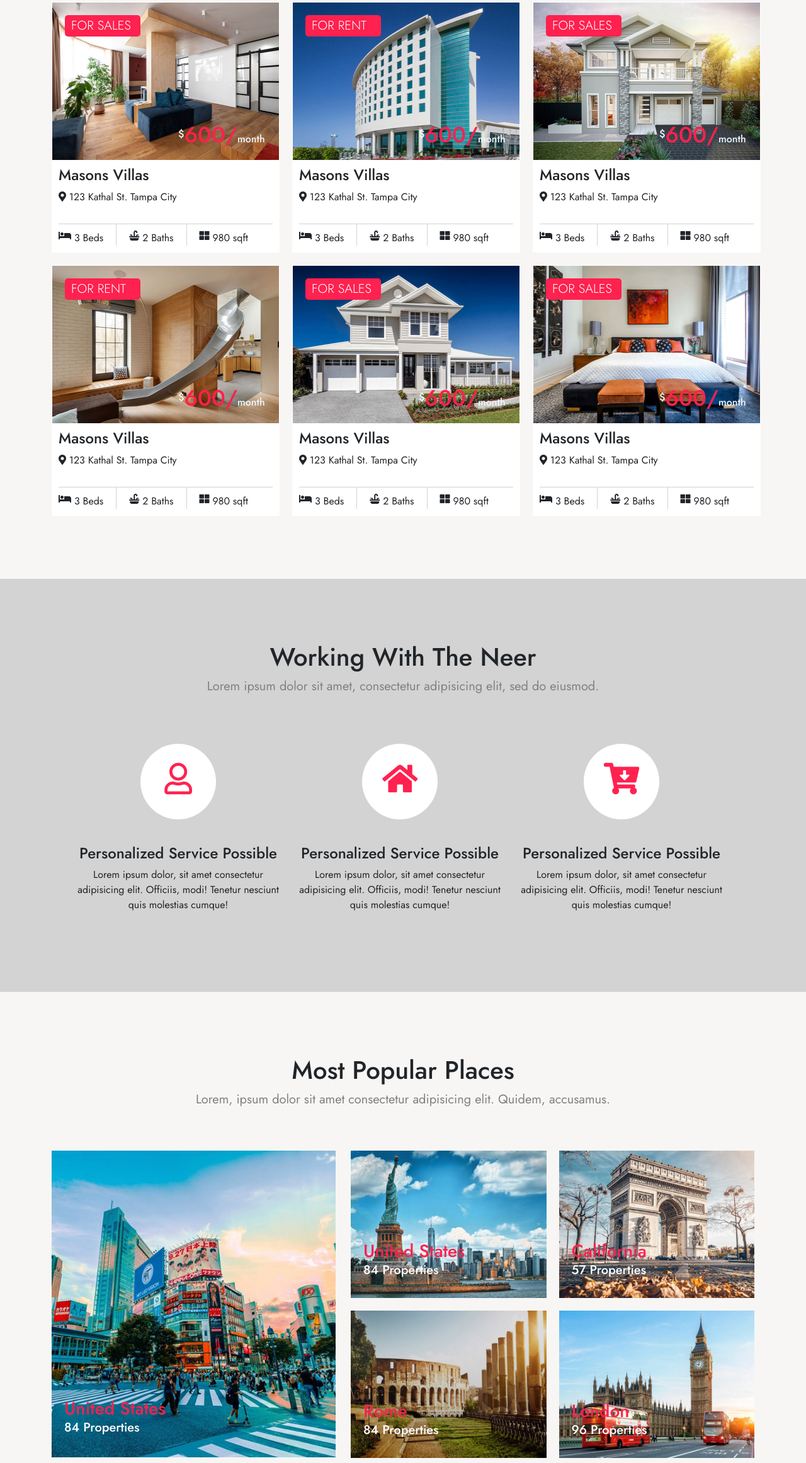
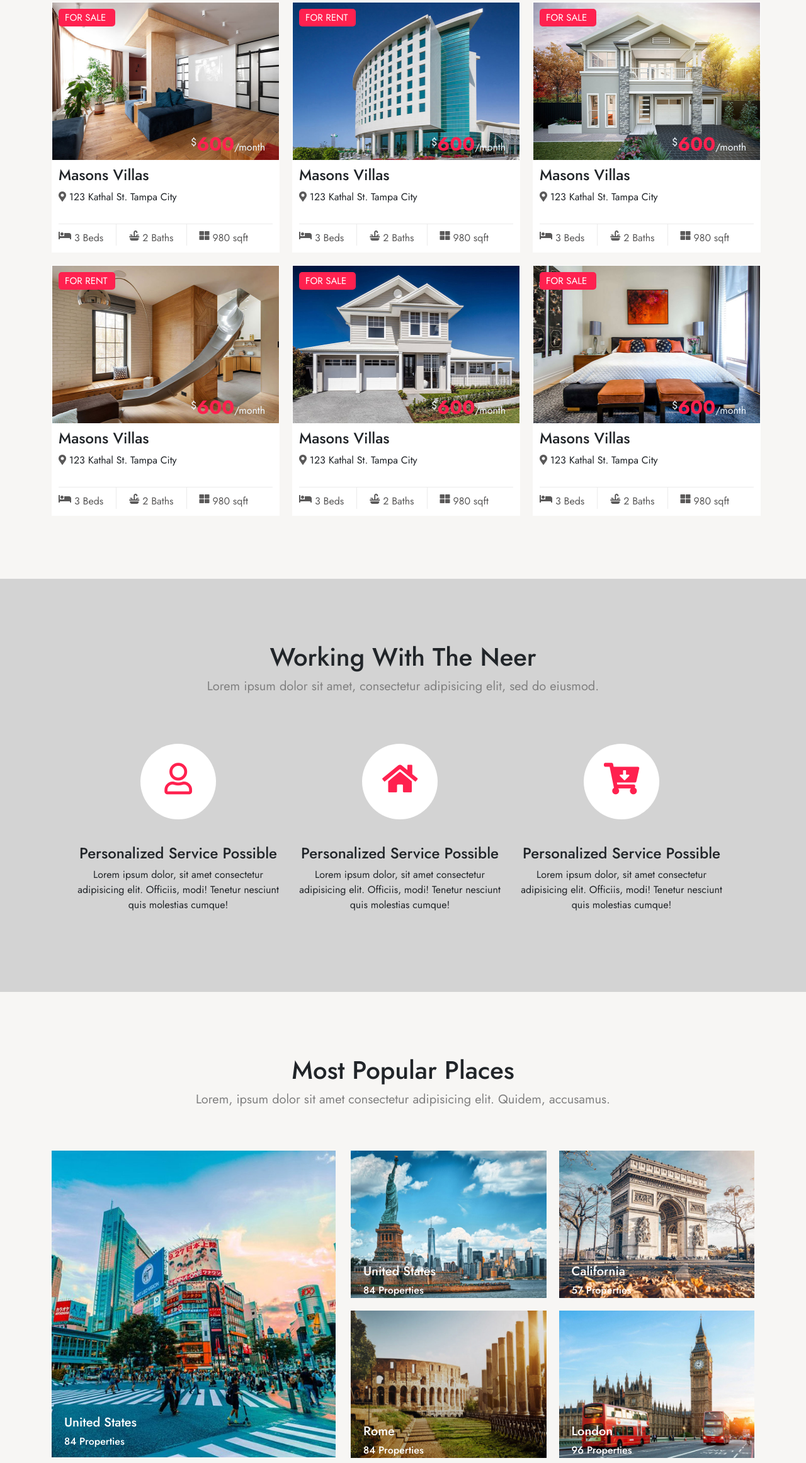
Before and after one commit to rbshoriful/real-estate, a plain HTML site: page index.html in a window 1280 px wide. Shown: the part 1049-3372 px from the top of the page at 63% size. Drawn offline with Linux system fonts and the light colour scheme.

Commit message:
website done real

```diff
--- a/index.html
+++ b/index.html
@@ -95,12 +95,12 @@
                     <img src="shoriful/img/img1.jpg" alt="">
                 </div>
                 <div class="imgae-content">
-                    <h5>for sales</h5>
-                    <h3><sup class="same">$</sup>600/<span class="same">month</span></h3>
+                    <h5>for sale</h5>
+                    <h3><sup class="same">$</sup>600<span class="same">/month</span></h3>
                 </div>
                 <div class="address">
                     <h4>Masons Villas</h4>
-                    <p><i class="fas fa-map-marker-alt"></i> 123 Kathal St. Tampa City</p>
+                    <p><i class="fas map fa-map-marker-alt"></i> 123 Kathal St. Tampa City</p>
                     <div class="cart-icon">
                         <div class="icon">
                             <i class="fas fa-bed"></i>
@@ -123,11 +123,11 @@
                 </div>
                 <div class="imgae-content">
                     <h5>FOR RENT</h5>
-                    <h3><sup class="same">$</sup>600/<span class="same">month</span></h3>
+                    <h3><sup class="same">$</sup>600<span class="same">/month</span></h3>
                 </div>
                 <div class="address">
                     <h4>Masons Villas</h4>
-                    <p><i class="fas fa-map-marker-alt"></i> 123 Kathal St. Tampa City</p>
+                    <p><i class="fas map fa-map-marker-alt"></i> 123 Kathal St. Tampa City</p>
                     <div class="cart-icon">
                         <div class="icon">
                             <i class="fas fa-bed"></i>
@@ -149,12 +149,12 @@
                     <img src="shoriful/img/img3.jpg" alt="">
                 </div>
                 <div class="imgae-content">
-                    <h5>for sales</h5>
-                    <h3><sup class="same">$</sup>600/<span class="same">month</span></h3>
+                    <h5>for sale</h5>
+                    <h3><sup class="same">$</sup>600<span class="same">/month</span></h3>
                 </div>
                 <div class="address">
                     <h4>Masons Villas</h4>
-                    <p><i class="fas fa-map-marker-alt"></i> 123 Kathal St. Tampa City</p>
+                    <p><i class="fas map fa-map-marker-alt"></i> 123 Kathal St. Tampa City</p>
                     <div class="cart-icon">
                         <div class="icon">
                             <i class="fas fa-bed"></i>
@@ -177,11 +177,11 @@
                 </div>
                 <div class="imgae-content">
                     <h5>FOR RENT</h5>
-                    <h3><sup class="same">$</sup>600/<span class="same">month</span></h3>
+                    <h3><sup class="same">$</sup>600<span class="same">/month</span></h3>
                 </div>
                 <div class="address">
                     <h4>Masons Villas</h4>
-                    <p><i class="fas fa-map-marker-alt"></i> 123 Kathal St. Tampa City</p>
+                    <p><i class="fas map fa-map-marker-alt"></i> 123 Kathal St. Tampa City</p>
                     <div class="cart-icon">
                         <div class="icon">
                             <i class="fas fa-bed"></i>
@@ -203,12 +203,12 @@
                     <img src="shoriful/img/img5.jpg" alt="">
                 </div>
                 <div class="imgae-content">
-                    <h5>for sales</h5>
-                    <h3><sup class="same">$</sup>600/<span class="same">month</span></h3>
+                    <h5>for sale</h5>
+                    <h3><sup class="same">$</sup>600<span class="same">/month</span></h3>
                 </div>
                 <div class="address">
                     <h4>Masons Villas</h4>
-                    <p><i class="fas fa-map-marker-alt"></i> 123 Kathal St. Tampa City</p>
+                    <p><i class="fas map fa-map-marker-alt"></i> 123 Kathal St. Tampa City</p>
                     <div class="cart-icon">
                         <div class="icon">
                             <i class="fas fa-bed"></i>
@@ -230,12 +230,12 @@
                     <img src="shoriful/img/img6.jpg" alt="">
                 </div>
                 <div class="imgae-content">
-                    <h5>for sales</h5>
-                    <h3><sup class="same">$</sup>600/<span class="same">month</span></h3>
+                    <h5>for sale</h5>
+                    <h3><sup class="same">$</sup>600<span class="same">/month</span></h3>
                 </div>
                 <div class="address">
                     <h4>Masons Villas</h4>
-                    <p><i class="fas fa-map-marker-alt"></i> 123 Kathal St. Tampa City</p>
+                    <p><i class="fas map fa-map-marker-alt"></i> 123 Kathal St. Tampa City</p>
                     <div class="cart-icon">
                         <div class="icon">
                             <i class="fas fa-bed"></i>
@@ -296,8 +296,8 @@
                    <div class="image-place">
                         <img class="w-100" src="shoriful/img/img7.jpg" alt="">
                         <div class="content">
-                            <h3>United States</h3>
-                            <h5>84 Properties</h5>
+                            <h5>United States</h5>
+                            <h6>84 Properties</h6>
                         </div>
                    </div>
                 </div>
@@ -305,31 +305,31 @@
                     <div class="place">
                         <div class="place-right">
                             <div class="image-content">
-                                <img class="w-100" src="shoriful/img/img8.jpg" alt="">
+                                <img class="img-fluid" src="shoriful/img/img8.jpg" alt="">
                                 <div class="content">
-                                    <h3>United States</h3>
-                                    <h5>84 Properties</h5>
+                                    <h5>United States</h5>
+                                    <h6>84 Properties</h6>
                                 </div>
                             </div>
                             <div class="image-content">
                                 <img class="w-100" src="shoriful/img/img9.jpg" alt="">
                                 <div class="content">
-                                    <h3>California</h3>
-                                    <h5>57 Properties</h5>
+                                    <h5>California</h5>
+                                    <h6>57 Properties</h6>
                                 </div>
                             </div>
                             <div class="image-content">
-                                <img class="w-100" src="shoriful/img/img10.jpg" alt="">
+                                <img class="img-fluid" src="shoriful/img/img10.jpg" alt="">
                                 <div class="content">
-                                    <h3>Rome</h3>
-                                    <h5>84 Properties</h5>
+                                    <h5>Rome</h5>
+                                    <h6>84 Properties</h6>
                                 </div>
                             </div>
                             <div class="image-content">
-                                <img class="w-100" src="shoriful/img/img11.jpg" alt="">
+                                <img class="img-fluid" src="shoriful/img/img11.jpg" alt="">
                                 <div class="content">
-                                    <h3>London</h3>
-                                    <h5>96 Properties</h5>
+                                    <h5>London</h5>
+                                    <h6>96 Properties</h4>
                                 </div>
                             </div>
                         </div>
@@ -401,7 +401,7 @@
                                 <h4>Eliane Pereira</h4>
                                 <h5>CREATIVE DIRECTOR</h5>
                                 <div class="location">
-                                    <i class="fas fa-map-marker-alt"></i>
+                                    <i class="fas map fa-map-marker-alt"></i>
                                     <p>44 new Design Steet</p>
                                 </div>
                                 <div class="location">
@@ -429,7 +429,7 @@
                                 <h4>Eliane Pereira</h4>
                                 <h5>CREATIVE DIRECTOR</h5>
                                 <div class="location">
-                                    <i class="fas fa-map-marker-alt"></i>
+                                    <i class="fas map fa-map-marker-alt"></i>
                                     <p>44 new Design Steet</p>
                                 </div>
                                 <div class="location">
--- a/style.css
+++ b/style.css
@@ -131,6 +131,15 @@ section{
    transition: all ease .5s;
    background-color: white;
 }
+.cart::before{
+    content: "";
+    width: 40%;
+}
+/* .cart:hover{
+    border-top: 1px solid #ff214f;
+    border-bottom: 1px solid #ff214f;
+    z-index: 1;
+} */
 .image img{
     width: 360px;
     height: 250px;
@@ -141,46 +150,52 @@ section{
 }
 .imgae-content {
     position: absolute;
-    top: 20px;
-    left: 20px;
+    top: 10px;
+    left: 10px;
     z-index: 1;
 }
 .imgae-content h5{
     color: white;
     background-color: #ff214f;
-    width: 120px;
+    font-size: 15px;
+    width: 90px;
     padding: 5px 10px;
     border-radius: 5px;
-    font-weight: 300;
+    font-weight: 400;
     text-transform: uppercase;
 }
 .imgae-content h3{
     color: #ff214f;
     position: absolute;
-    top: 180px;
-    left: 180px;
-    font-size: 35px;
-    font-weight: 500;
+    top: 205px;
+    left: 210px;
+    font-size: 30px;
+    font-weight: 700;
 }
 .same{
     color: aliceblue;
     font-size: 16px;
+    font-weight: 400;
     text-transform: lowercase;
 }
 .address{
     padding: 10px;
 }
+.map{
+    color: #5a5959;
+}
 .cart-icon{
     margin-top: 30px;
     display: flex;
-    padding-right: 10px;
-    border-top: 1px solid lightgray;
+    padding-right: 15px;
+    border-top: 1px solid #ebebeb;
 }
 .icon{
+    color: #5a5959;
     display: flex;
     margin-right: 20px;
     padding: 10px 20px 0px 0px;
-    border-right: 1px solid lightgray;
+    border-right: 1px solid #ebebeb;
 }
 .last-child{
     margin-right: 0px;
@@ -213,7 +228,7 @@ section{
     transition: all 1s ease;
 
 }
-.work-icon i:hover{
+.work-cart:hover .work-icon i{
     background-color: #ff214f;
     color: white;
 }
@@ -230,27 +245,42 @@ section{
     display: grid;
     grid-template-columns: repeat(2, 1fr);
     grid-gap: 20px;
+    overflow: hidden;
 }
 .image-place{
     position: relative;
+    overflow: hidden;
+}
+.image-place img{
+    width: 100%;
+
+    position: relative;
+}
+.image-place:hover{
+    transform: scale(1.2);
+    transition: 1s;
+}
+.image-place .content{
+    position: absolute;
+    top: 420px;
+    z-index: 1;
 }
 .image-content{
     position: relative;
+    overflow: hidden;
 }
 .image-content .content{
     position: absolute;
-    position: absolute;
-    top: 150px;
+    top: 180px;
     left: 20px;
     z-index: 1;
     color: white;
 }
 .content{
-    position: absolute;
-    position: absolute;
+    position: relative;
     top: 400px;
     left: 20px;
-    z-index: 1;
+    z-index: -1;
     color: white;
 }
 /*counter start*/
```
